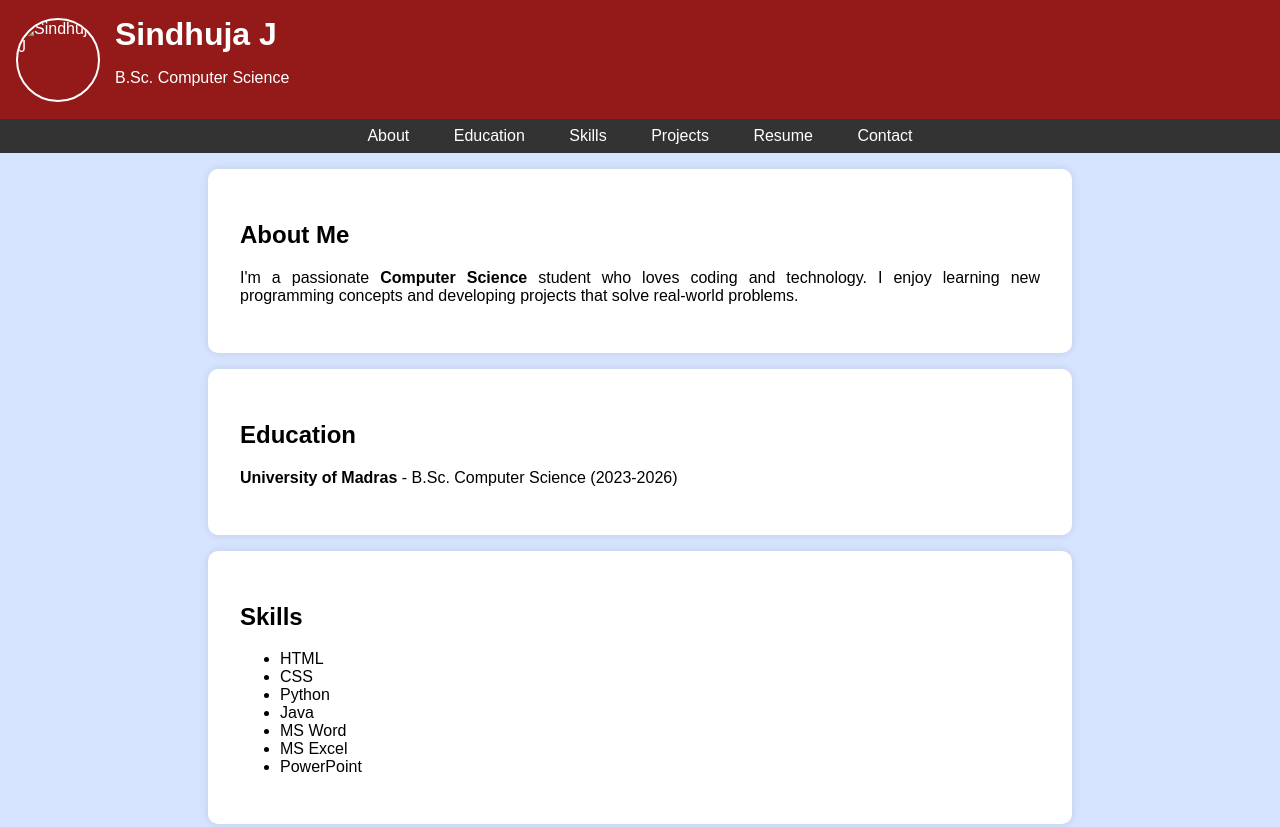
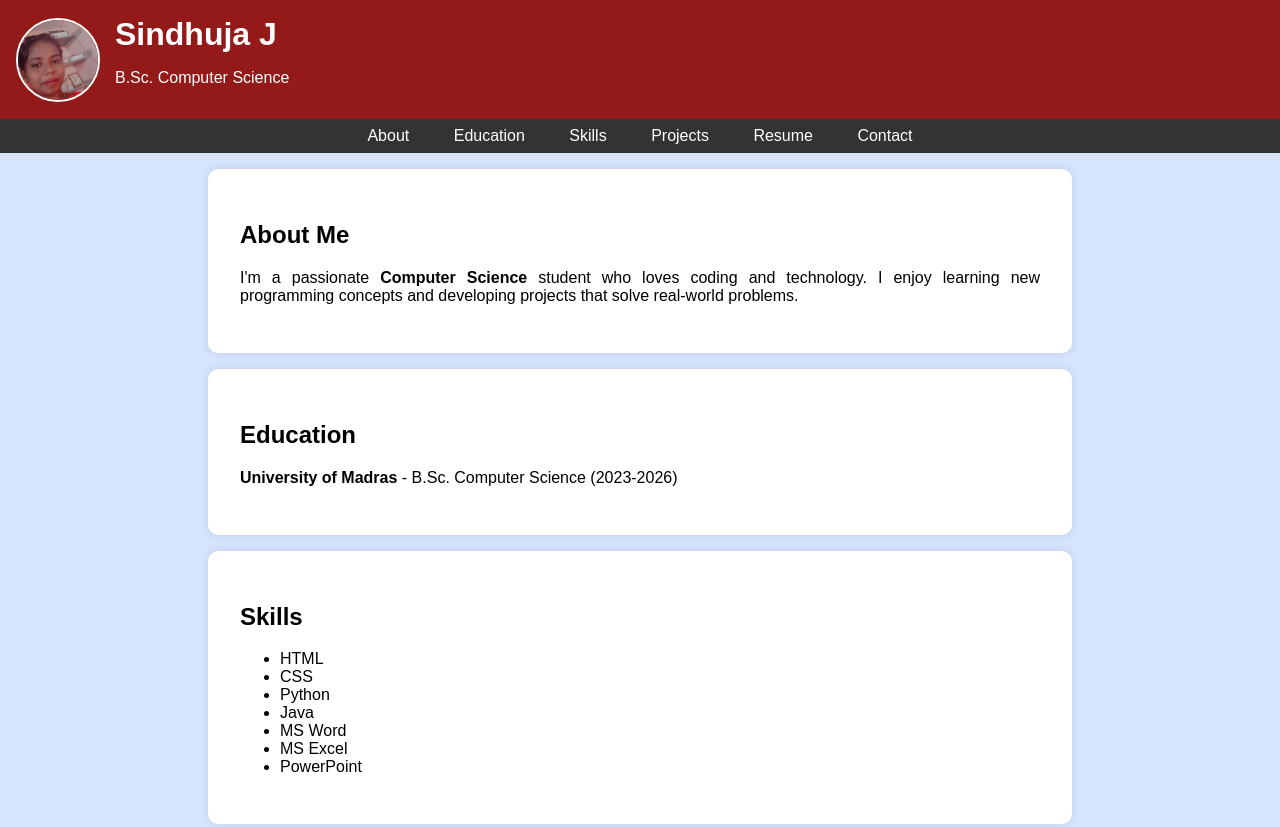
Before and after one commit to sindhuja933/Digital-portfolio-, a plain HTML site: page index.html in a window 1280 px wide. Shown: the top 827 px of the page. Drawn offline with Linux system fonts and the light colour scheme.

Commit message:
index.html

```diff
--- a/index.html
+++ b/index.html
@@ -96,7 +96,7 @@
 
     <header>
         <!-- Profile picture inside header, left-aligned near name -->
-        <img src="/storage/emulated/0/DCIM/Snapchat/Snapchat-257799363.jpg" alt="Sindhuja J" class="profile-picture">
+        <img src="Snapchat-2058123251.jpg" alt="Sindhuja J" class="profile-picture">
         <div class="header-content">
             <h1>Sindhuja J</h1>
             <p>B.Sc. Computer Science</p>
```
